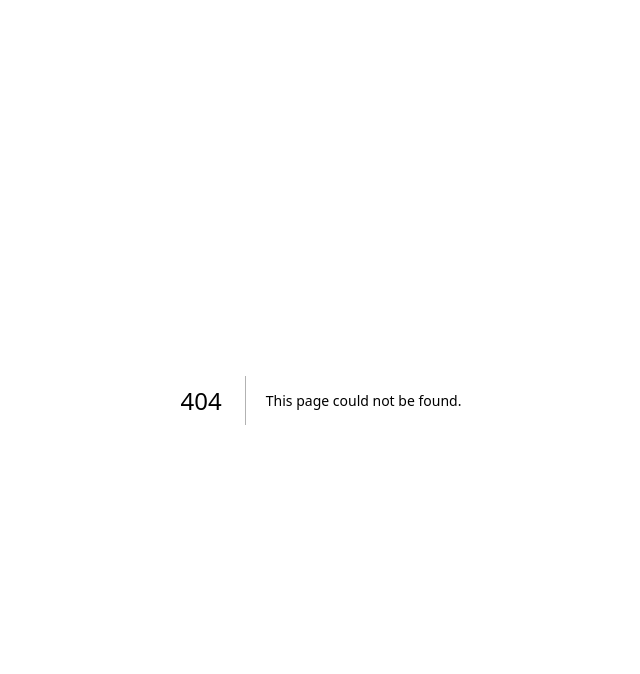
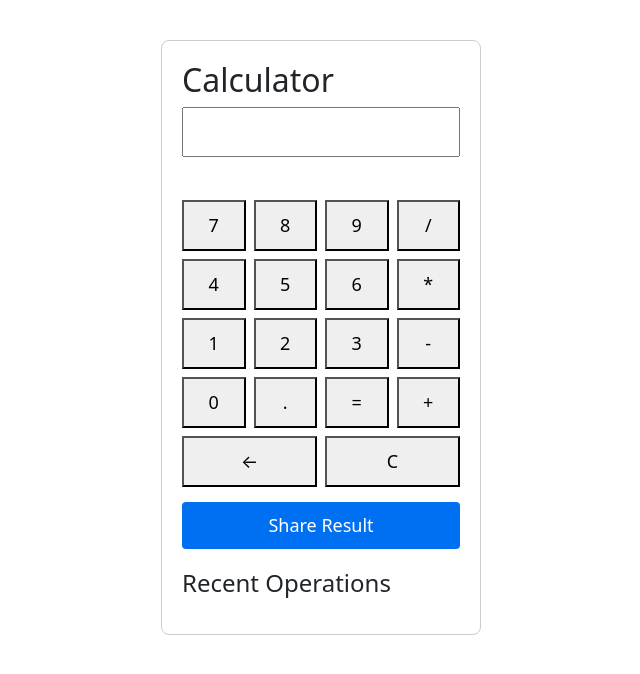
Before and after one commit to mayurkode7/Tools, a Next.js app in the folder tools-app/: page /calculator in a window 1280 px wide. Before the commit this address had no page. Shown: the top 674 px of the page, without its empty margins (319-959 px from the left). Built offline with nearby package versions, Linux system fonts and the light colour scheme.

Commit message:
Implement Calculator component with basic arithmetic functionality, including input handling, result display, history tracking, and clipboard sharing.

```diff
--- /dev/null
+++ b/tools-app/src/app/calculator/page.js
@@ -0,0 +1,90 @@
+
+'use client';
+import React, { useState } from 'react';
+
+export default function Calculator() {
+    const [input, setInput] = useState('');
+    const [result, setResult] = useState('');
+    const [history, setHistory] = useState([]);
+
+    const handleButtonClick = (value) => {
+        setInput((prev) => prev + value);
+    };
+
+    const handleClear = () => {
+        setInput('');
+        setResult('');
+    };
+
+    const handleBackspace = () => {
+        setInput((prev) => prev.slice(0, -1));
+    };
+
+    const handleCalculate = () => {
+        try {
+            // eslint-disable-next-line no-eval
+            const evalResult = eval(input);
+            setResult(evalResult);
+            setHistory([{ input, result: evalResult }, ...history.slice(0, 4)]);
+        } catch {
+            setResult('Error');
+        }
+    };
+
+    const handleShare = async () => {
+        if (result !== '') {
+            await navigator.clipboard.writeText(result.toString());
+            alert('Result copied to clipboard!');
+        }
+    };
+
+    const buttons = [
+        '7', '8', '9', '/',
+        '4', '5', '6', '*',
+        '1', '2', '3', '-',
+        '0', '.', '=', '+'
+    ];
+
+    return (
+        <div style={{ maxWidth: 320, margin: '40px auto', padding: 20, border: '1px solid #ccc', borderRadius: 8 }}>
+            <h2>Calculator</h2>
+            <div style={{ marginBottom: 10 }}>
+                <input
+                    type="text"
+                    value={input}
+                    readOnly
+                    style={{ width: '100%', fontSize: 24, marginBottom: 5, padding: 5 }}
+                />
+                <div style={{ fontSize: 20, minHeight: 28 }}>{result !== '' && `= ${result}`}</div>
+            </div>
+            <div style={{ display: 'grid', gridTemplateColumns: 'repeat(4, 1fr)', gap: 8 }}>
+                {buttons.map((btn) =>
+                    btn === '=' ? (
+                        <button key={btn} onClick={handleCalculate} style={{ fontSize: 18, padding: 10 }}>=</button>
+                    ) : (
+                        <button key={btn} onClick={() => handleButtonClick(btn)} style={{ fontSize: 18, padding: 10 }}>{btn}</button>
+                    )
+                )}
+                <button onClick={handleBackspace} style={{ gridColumn: 'span 2', fontSize: 18, padding: 10 }}>←</button>
+                <button onClick={handleClear} style={{ gridColumn: 'span 2', fontSize: 18, padding: 10 }}>C</button>
+            </div>
+            <button
+                onClick={handleShare}
+                style={{ marginTop: 15, width: '100%', fontSize: 18, padding: 10, background: '#0070f3', color: '#fff', border: 'none', borderRadius: 4 }}
+                disabled={result === ''}
+            >
+                Share Result
+            </button>
+            <div style={{ marginTop: 20 }}>
+                <h4>Recent Operations</h4>
+                <ul>
+                    {history.map((item, idx) => (
+                        <li key={idx} style={{ fontSize: 16 }}>
+                            {item.input} = {item.result}
+                        </li>
+                    ))}
+                </ul>
+            </div>
+        </div>
+    );
+}
```
